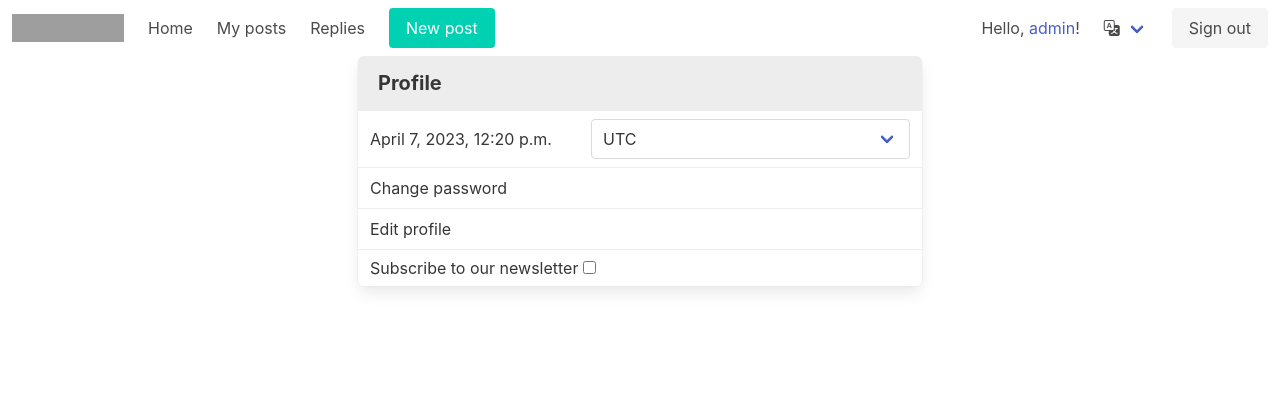
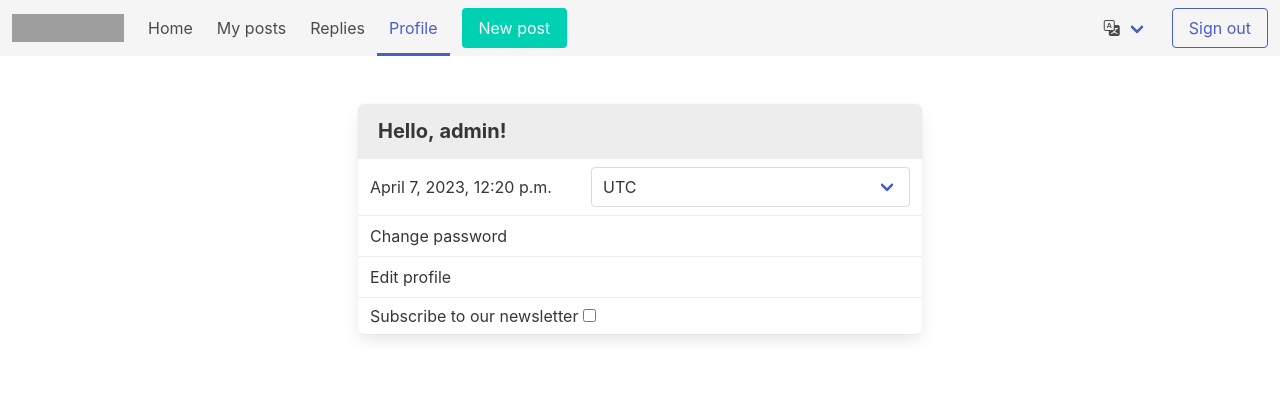
Before and after one commit to Nyaaa/message-board, a Django app: page /user/profile/ in a window 1280 px wide. Shown: the top 393 px of the page. Run offline with Django 4.2, Linux system fonts and the light colour scheme; a user stored in the database is signed in; grey boxes are pictures that could not be loaded.

Commit message:
navbar design update readme tests: token mail

```diff
--- a/board/templates/base/navbar.html
+++ b/board/templates/base/navbar.html
@@ -1,5 +1,5 @@
 {% load i18n %}
-<nav class="navbar" role="navigation" aria-label="main navigation">
+<nav class="navbar has-background-light" role="navigation" aria-label="main navigation">
   <div class="navbar-brand">
     <a class="navbar-item" href="https://bulma.io">
       <img src="https://bulma.io/images/bulma-logo.png" width="112" height="28">
@@ -14,14 +14,21 @@
 
   <div id="navbarBasicExample" class="navbar-menu">
     <div class="navbar-start">
-      <a href="{% url 'home' %}" class="navbar-item">
+      <a href="{% url 'home' %}"
+         class="navbar-item is-tab {% if request.path == '/' %}is-active{% endif %}">
         {% trans "Home" %}
       </a>
       {% if user.is_authenticated %}
-      <a href="{% url 'user_posts' %}" class="navbar-item">
+      <a href="{% url 'user_posts' %}"
+         class="navbar-item is-tab {% if 'my-posts' in request.path %}is-active{% endif %}">
         {% trans "My posts" %}</a>
-      <a href="{% url 'replies' %}?accepted=false" class="navbar-item">
+      <a href="{% url 'replies' %}?accepted=false"
+         class="navbar-item is-tab {% if 'replies' in request.path %}is-active{% endif %}">
         {% trans "Replies" %}</a>
+      <a href="{% url 'profile' %}"
+         class="navbar-item is-tab {% if 'user' in request.path %}is-active{% endif %}">
+        {% trans "Profile" %}
+      </a>
       {% endif %}
       <div class="navbar-item">
           <p class="control">
@@ -34,9 +41,6 @@
 
 
     <div class="navbar-end">
-      {% if user.is_authenticated %}
-      <p class="navbar-item">{% trans "Hello" %},&nbsp;<a href="{% url 'profile' %}">{{ user }}</a>!</p>
-      {% endif %}
       <!-- Language selector-->
       <div class="navbar-item has-dropdown is-hoverable">
         <a class="navbar-link">
@@ -62,9 +66,9 @@
         <div class="buttons">
           {% if not user.is_authenticated %}
           <a href="{% url 'signup' %}" class="button is-primary"><strong>{% trans "Sign up" %}</strong></a>
-          <a href="{% url 'login' %}" class="button is-light">{% trans "Sign in" %}</a>
+          <a href="{% url 'login' %}" class="button is-primary is-outlined">{% trans "Sign in" %}</a>
           {% else %}
-          <a href="{% url 'logout' %}" class="button is-light">{% trans "Sign out" %}</a>
+          <a href="{% url 'logout' %}" class="button is-link is-outlined">{% trans "Sign out" %}</a>
           {% endif %}
         </div>
       </div>
--- a/board/templates/reply_list.html
+++ b/board/templates/reply_list.html
@@ -6,7 +6,7 @@
 {% include 'base/filter.html' %}
 
 <div class="columns is-centered">
-  <div class="is-justify-content-center">
+  <div class="is-justify-content-center pb-3">
     {% if object_list %}
       <table class="table is-hoverable is-justify-content-center" aria-labelledby="replies">
         <thead>
--- a/board/templates/users/profile.html
+++ b/board/templates/users/profile.html
@@ -5,10 +5,10 @@
 {% block title %}: {% trans "Profile" %}{% endblock title %}
 {% block content %}
 {% get_current_timezone as TIME_ZONE %}
-<div class="columns is-centered">
+<div class="columns is-centered is-vcentered">
   <div class="column is-half">
-    <nav class="panel">
-      <p class="panel-heading">{% trans "Profile" %}</p>
+    <nav class="panel my-6">
+      <p class="panel-heading">{% trans "Hello" %},&nbsp;{{ user }}!</p>
       <div class="panel-block is-justify-content-space-between">
         <span>{{ current_time|timezone:TIME_ZONE }}</span>
         <form class="select" action="" method="POST">
--- a/board/templates/users/signup.html
+++ b/board/templates/users/signup.html
@@ -7,7 +7,7 @@
 
 {% block content %}
 <div class="columns is-centered">
-<div class="column is-half">
+<div class="column is-half my-6">
   <form method="post" action="">
 
     <h2 class="title has-text-centered">
```
Also changed, not shown: board/board/settings.py (+10 -9 lines), board/users/tests/test_views.py (+8 -0 lines), README.md.
